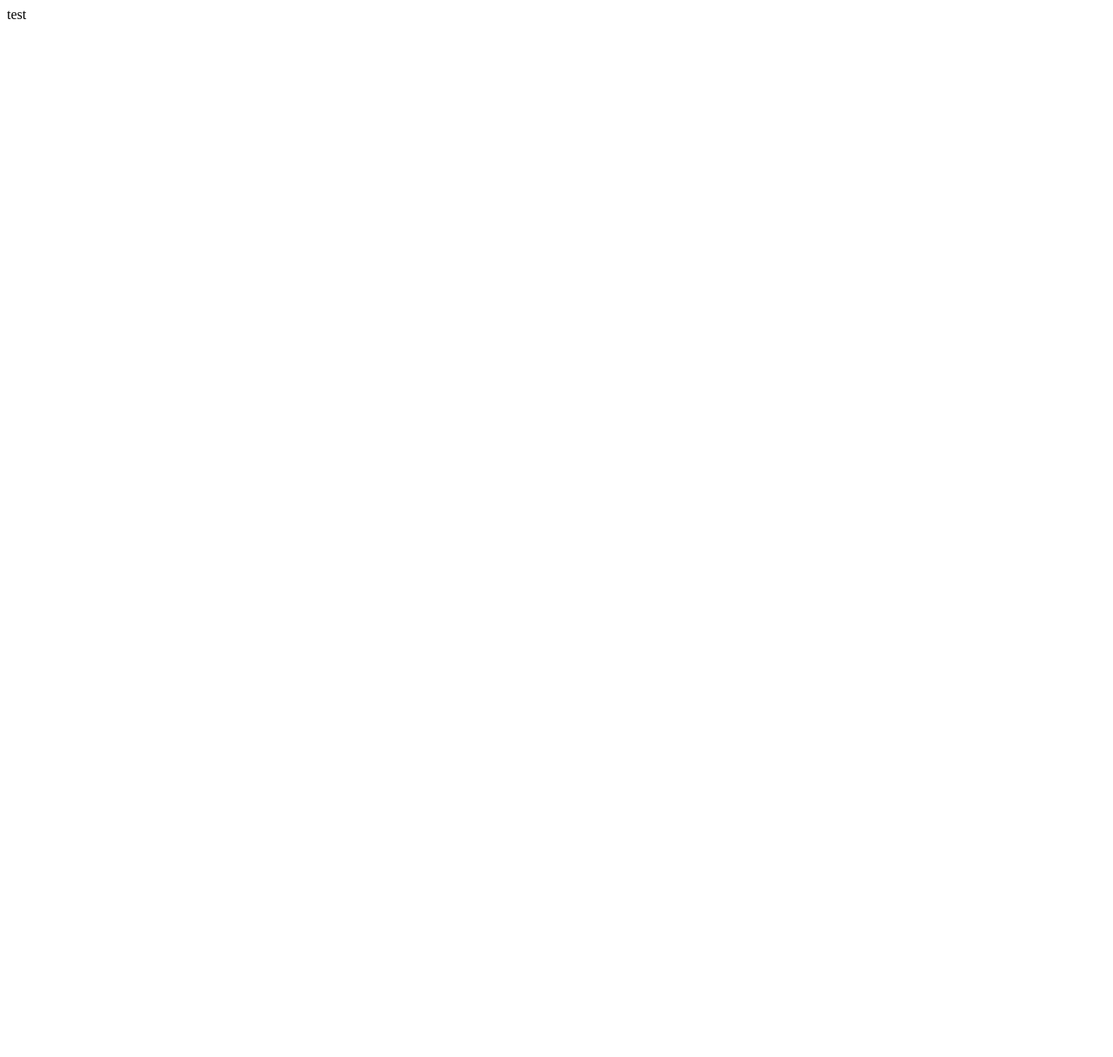
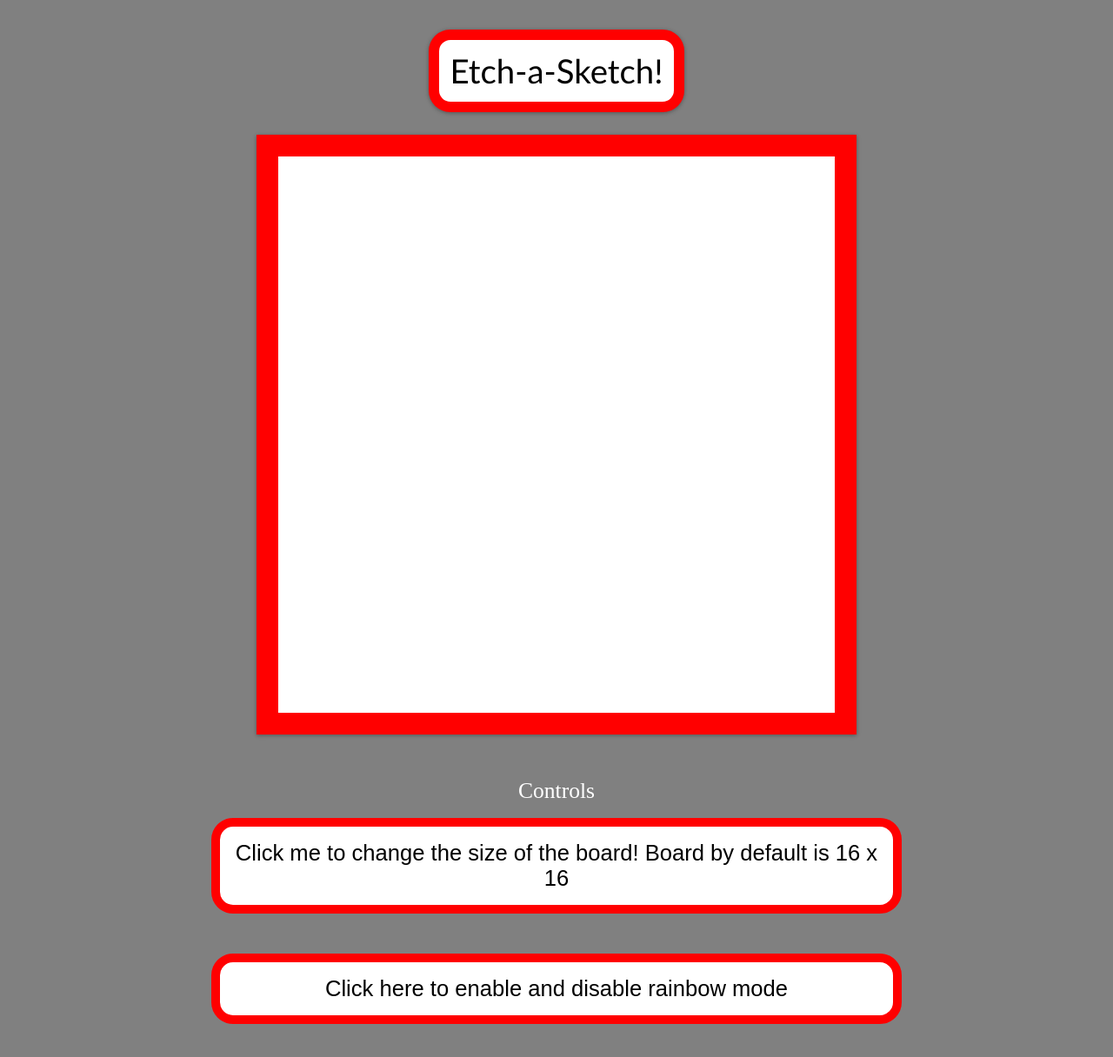
Before and after one commit to Michaelj82/etchasketch, a plain HTML site: page index.html in a window 1280 px wide. Shown: the whole page at 87% size. Before the commit the page ends 800 px from the top, so only its background shows below. Drawn offline with Linux system fonts and the light colour scheme.

Commit message:
Etch a Sketch Project

```diff
--- a/index.html
+++ b/index.html
@@ -4,9 +4,34 @@
     <meta charset="UTF-8">
     <meta http-equiv="X-UA-Compatible" content="IE=edge">
     <meta name="viewport" content="width=device-width, initial-scale=1.0">
+
+    <script src="./script.js" async></script>
+    <link rel="stylesheet" href="./style.css">
+
+
     <title>Etch a Sketch</title>
 </head>
 <body>
-    test
+    <div id = "header">
+        Etch-a-Sketch!
+    </div>
+
+    <div id="board">
+
+
+    </div>
+
+    <div id="controls">
+        Controls
+        <button onclick="getNumber('Choose your board size! Enter a Number between 1 and 100')">Click me to change the size of the board! Board by default is 16 x 16</button>
+        <br>
+        <button onclick="rainbowMode()">Click here to enable and disable rainbow mode</button>
+    </div>
+
 </body>
+
+
+
+
+
 </html>
--- /dev/null
+++ b/script.js
@@ -0,0 +1,81 @@
+const board = document.querySelector('#board');
+
+let rainbow = false
+
+
+function rainbowMode(){
+    rainbow = rainbow !== true;
+}
+
+function randomRGB(){
+    let o = Math.round, r = Math.random, s = 255;
+    return 'rgba(' + o(r()*s) + ',' + o(r()*s) + ',' + o(r()*s) + ',' + r().toFixed(1) + ')';
+
+}
+
+
+
+
+
+function makeBoard(number){
+    for (i = 0; i < (number ** 2); i++){
+        let square = document.createElement('div');
+        square.classList.add('square')
+        board.appendChild(square)
+        square.onmouseover = function(){
+            if (rainbow){
+                let color = randomRGB()
+                square.style.backgroundColor = color;
+            }else{
+                square.style.backgroundColor = "black";
+            }
+
+
+
+        }
+
+    }
+
+}
+
+function changeSize(num){
+    num = Number(num)
+    if (num){
+        if (num > 100){
+            getNumber('No numbers over 100')
+        }else if (num < 1){
+            getNumber('No numbers zero or below')
+        }else if (num % 1 != 0){
+            getNumber("No decimals")
+        }else{
+            board.innerHTML = "";
+
+            board.style.setProperty('grid-template-columns', 'repeat(' + num + ', 1fr');
+
+
+
+            makeBoard(num)
+        }
+
+
+
+    }else{
+        getNumber('No words')
+
+    }
+
+
+}
+
+
+
+function getNumber(phrase){
+    let num = prompt(`${phrase}`)
+    changeSize(num)
+
+
+}
+
+
+
+makeBoard(16)
--- /dev/null
+++ b/style.css
@@ -0,0 +1,80 @@
+body{
+    display: flex;
+    align-items: center;
+    justify-content: center;
+    flex-direction: column;
+    background-color: gray;
+}
+#header{
+    border: solid;
+    border-color: red;
+    background-color: white;
+    border-radius: 25px;
+    border-width: 1vw;
+    font-size: 3vw;
+    padding: 1vw;
+    margin: 2vw;
+    order: 1;
+    box-shadow: 0 1px 6px rgba(0, 0, 0, 0.12), 0 1px 4px rgba(0, 0, 0, 0.24);
+
+    font-family:'Gill Sans', 'Gill Sans MT', Calibri, 'Trebuchet MS', sans-serif;
+}
+
+#controls{
+    order:3;
+}
+
+#board{
+    display: grid;
+    grid-template-columns: repeat(16, 1fr);
+    width: 50vw;
+    height: 50vw;
+
+
+    border: solid;
+    border-color: red;
+    border-width: 2vw;
+    box-shadow: 0 1px 6px rgba(0, 0, 0, 0.12), 0 1px 4px rgba(0, 0, 0, 0.24);
+
+    order: 2;
+
+}
+
+
+
+.square{
+    background-color: white;
+}
+#controls{
+    margin: 2%;
+    padding: 2%;
+
+    display: flex;
+    flex-direction: column;
+    justify-content: center;
+
+
+    color: white;
+    font-size: 2vw;
+    text-align: center;
+
+}
+#controls button{
+    font-size:2vw;
+    border: solid;
+    border-color: red;
+    border-width: 10px;
+    background-color: white;
+    padding: 2%;
+    text-align: center;
+    border-radius: 25px;
+    margin-top: 2%;
+
+}
+
+#controls button:hover{
+    background-color: rgb(255, 205, 205);
+
+
+
+}
```
